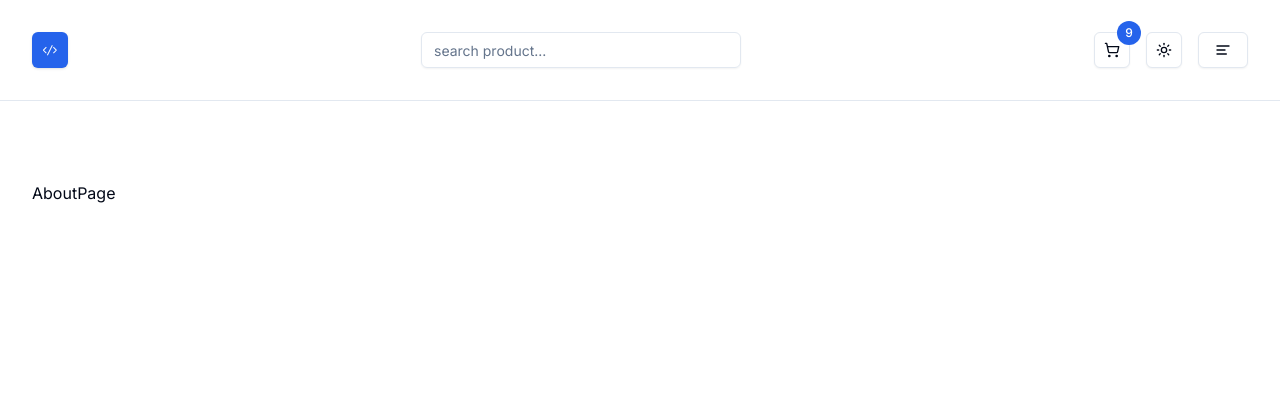
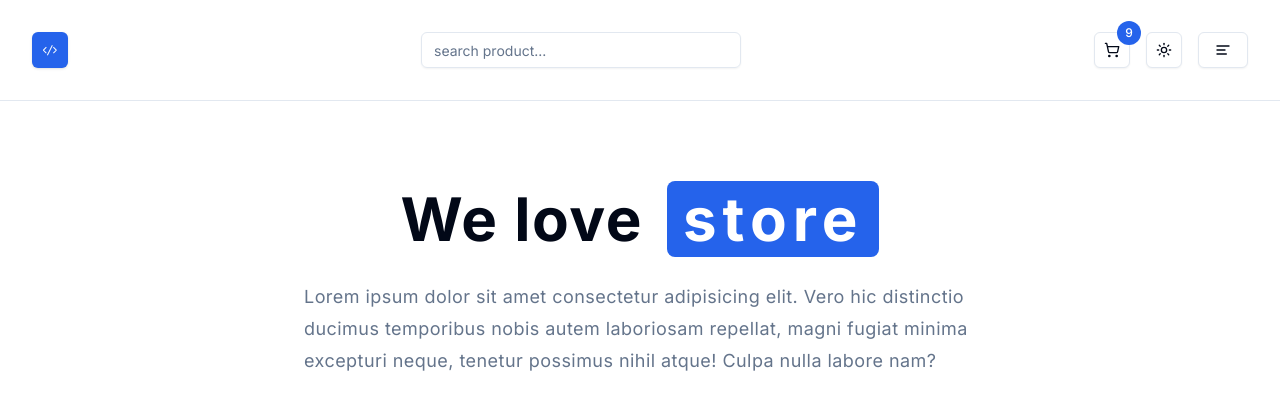
Before and after one commit to nlosinsky/nextjs-store, a Next.js app: page /about in a window 1280 px wide. Shown: the top 410 px of the page. Built offline with nearby package versions, Linux system fonts and the light colour scheme.

Commit message:
- implemented about page - added suspense when loading featured product section

```diff
--- a/app/about/page.tsx
+++ b/app/about/page.tsx
@@ -1,7 +1,19 @@
 function AboutPage() {
   return (
-    <div>AboutPage</div>
+    <section>
+      <h1 className='flex flex-wrap gap-2 sm:gap-x-6 items-center justify-center text-4xl font-bold leading-none tracking-wide sm:text-6xl'>
+        We love
+        <span className='bg-primary py-2 px-4 rounded-lg tracking-widest text-white'>
+          store
+        </span>
+      </h1>
+      <p className='mt-6 text-lg tracking-wide leading-8 max-w-2xl mx-auto text-muted-foreground'>
+        Lorem ipsum dolor sit amet consectetur adipisicing elit. Vero hic
+        distinctio ducimus temporibus nobis autem laboriosam repellat, magni
+        fugiat minima excepturi neque, tenetur possimus nihil atque! Culpa nulla
+        labore nam?
+      </p>
+    </section>
   );
 }
-
 export default AboutPage;
--- a/app/page.tsx
+++ b/app/page.tsx
@@ -1,11 +1,15 @@
+import LoadingContainer from '@/components/global/LoadingContainer';
 import FeaturedProducts from '@/components/home/FeaturedProducts';
 import Hero from '@/components/home/Hero';
+import { Suspense } from 'react';
 
 function HomePage() {
   return (
     <div>
       <Hero />
+      <Suspense fallback={<LoadingContainer />}>
       <FeaturedProducts/>
+      </Suspense>
     </div>
   );
 }
--- a/components/global/LoadingContainer.tsx
+++ b/components/global/LoadingContainer.tsx
@@ -1,9 +1,25 @@
+import { Skeleton } from '../ui/skeleton';
+import { Card, CardContent } from '../ui/card';
+
 function LoadingContainer() {
   return (
-    <div>
-      LoadingContainer
+    <div className='pt-12 grid gap-4 md:grid-cols-2 lg:grid-cols-3'>
+      <LoadingProduct />
+      <LoadingProduct />
+      <LoadingProduct />
     </div>
   );
 }
 
+function LoadingProduct() {
+  return (
+    <Card>
+      <CardContent className='p-4'>
+        <Skeleton className='h-48 w-full' />
+        <Skeleton className='h-4 w-3/4 mt-4' />
+        <Skeleton className='h-4 w-1/4 mt-4' />
+      </CardContent>
+    </Card>
+  );
+}
 export default LoadingContainer;
```
